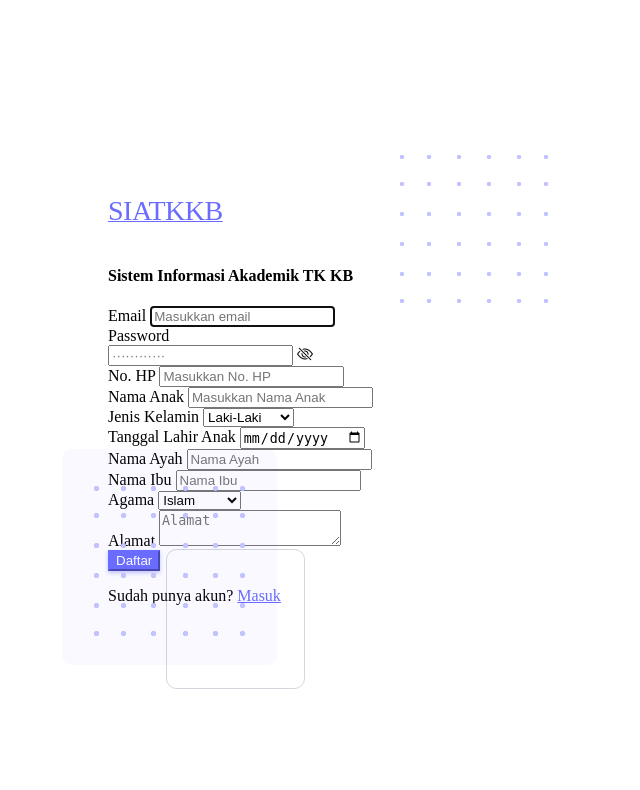
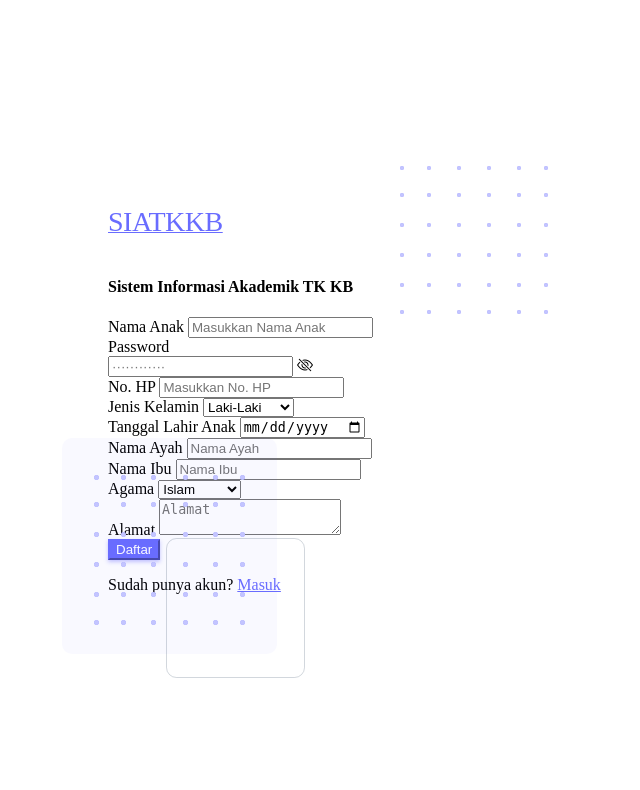
Before and after one commit to nafnaufal/JAN, a CodeIgniter app: page /database/index.php/register/index in a window 1280 px wide. Shown: the top 790 px of the page, without its empty margins (332-972 px from the left). Run offline with CodeIgniter, Linux system fonts and the light colour scheme.

Commit message:
update
fixing bug in pendaftaran
changing username in wali murid with nama depan anak

```diff
--- a/application/controllers/Admin.php
+++ b/application/controllers/Admin.php
@@ -139,6 +139,7 @@ class Admin extends CI_Controller
 		// $anak = $_POST['anak'];
 		// $tanggal_lahir = $_POST['tanggal_lahir'];
 		$this->load->model('Pendaftaran_model');
+		$this->load->model('Akun_model');
 		$this->load->helper('url');
         $this->load->library('session');
 
@@ -149,6 +150,8 @@ class Admin extends CI_Controller
 			: (date("Y") - $birthDate[0]));
 
 		if($age >= 5) {
+            $_POST['username'] = strtolower(explode(" ", $_POST['anak'])[0]);
+			$this->Akun_model->save_data('wali_murid');
 			$this->Pendaftaran_model->save_data();
 
 			redirect(base_url().'pendaftaran', 'refresh');
--- a/application/controllers/Register.php
+++ b/application/controllers/Register.php
@@ -26,6 +26,7 @@ class Register extends CI_Controller {
 			: (date("Y") - $birthDate[0]));
 
 		if($age >= 5) {
+			$_POST['username'] = strtolower(explode(" ", $_POST['anak'])[0]);
 			$this->Akun_model->save_data('wali_murid');
 			$this->Pendaftaran_model->save_data();
 
--- a/application/views/register.php
+++ b/application/views/register.php
@@ -85,14 +85,13 @@
 
               <form id="formAuthentication" class="mb-3" action="register/save" method="POST">
                 <div class="mb-3">
-                  <label for="email" class="form-label">Email</label>
+                  <label for="anak" class="form-label">Nama Anak</label>
                   <input
                     type="text"
                     class="form-control"
-                    id="email"
-                    name="username"
-                    placeholder="Masukkan email"
-                    autofocus
+                    id="anak"
+                    name="anak"
+                    placeholder="Masukkan Nama Anak"
                   />
                 </div>
                 <div class="mb-3 form-password-toggle">
@@ -117,17 +116,6 @@
                     id="hp"
                     name="hp"
                     placeholder="Masukkan No. HP"
-                  />
-                </div>
-
-                <div class="mb-3">
-                  <label for="anak" class="form-label">Nama Anak</label>
-                  <input
-                    type="text"
-                    class="form-control"
-                    id="anak"
-                    name="anak"
-                    placeholder="Masukkan Nama Anak"
                   />
                 </div>
 
```
Also changed, not shown: application/views/admin/pendaftaran/add.php (+9 -0 lines).
